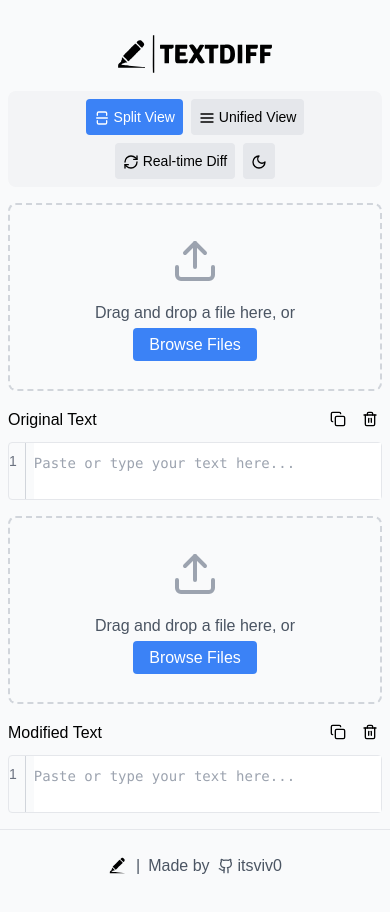
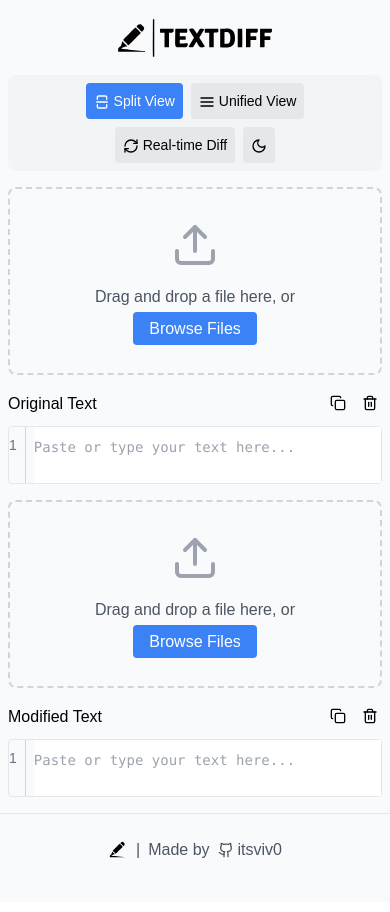
Before and after one commit to itsviv0/textdiff, a Next.js app: page / in a window 390 px wide. Shown: the top 912 px of the page. Built offline with nearby package versions, Linux system fonts and the light colour scheme.

Commit message:
Reduced vertical padding in the main container for mobile view.

```diff
--- a/app/page.tsx
+++ b/app/page.tsx
@@ -69,7 +69,7 @@
     };
 
     return (
-        <div className="min-h-screen bg-gray-50 dark:bg-gray-900 py-8 transition-colors text-black md:py-8">
+        <div className="min-h-screen bg-gray-50 dark:bg-gray-900 py-4 transition-colors text-black md:py-8">
             <div className="max-w-6xl mx-auto px-2 md:px-4 flex-grow">
                 <h1 className="text-2xl md:text-3xl mb-4 md:mb-8">
                     <img
```
